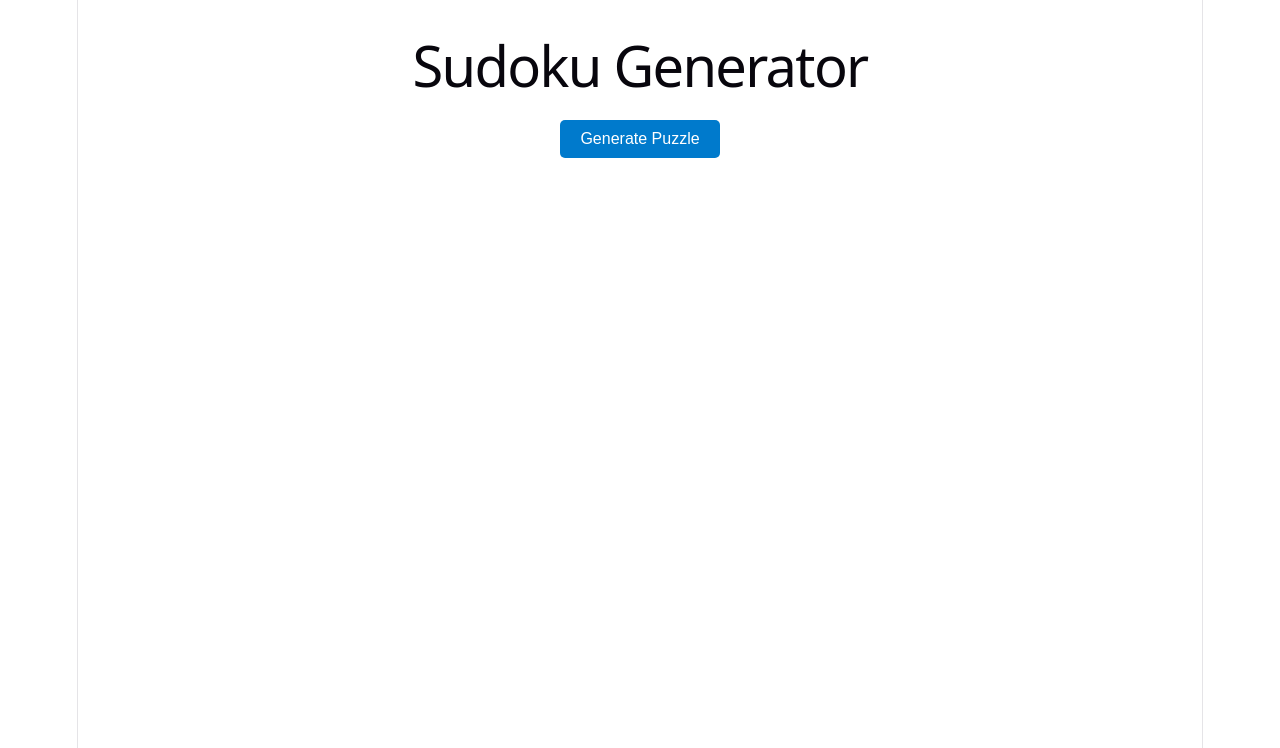
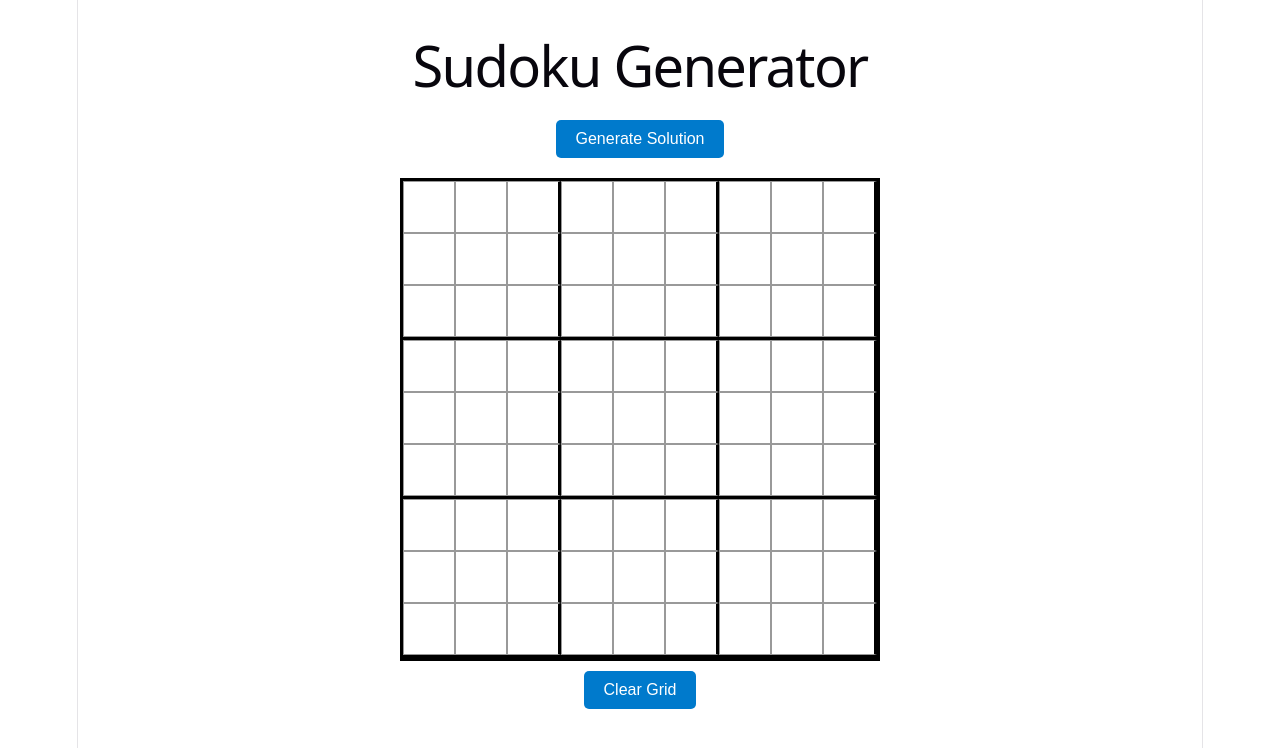
Before and after one commit to amanalem/sudoku-generator, a React (Vite) app in the folder client/: page / in a window 1280 px wide. Shown: the top 748 px of the page. Built offline with nearby package versions, Linux system fonts and the light colour scheme.

Commit message:
added functionality for clearing puzzle grid and starting with an empty grid on the page

```diff
--- a/client/src/App.jsx
+++ b/client/src/App.jsx
@@ -7,7 +7,7 @@ import SudokuGrid from "./components/SudokuGrid";
 function App() {
   const [puzzle, setPuzzle] = useState(null);
   const [loading, setLoading] = useState(false);
-  const [emptyGrid, setEmptyGrid] = useState(null);
+  const [emptyGrid, setEmptyGrid] = useState(true);
 
   const fetchPuzzle = async () => {
     setLoading(true);
@@ -22,13 +22,10 @@ function App() {
   };
 
   const fetchEmptyGrid = async () => {
-    try {
-      const res = await axios.get("http://localhost:8080/api/puzzle");
-      setEmptyGrid(res.data.blank);
-    } catch (error) {
-      console.error("Error fetching blank puzzle:", error);
-    }
-  };
+    setPuzzle(null)
+    setEmptyGrid(true)
+  }
+
 
   return (
     <div className="app">
@@ -38,10 +35,11 @@ function App() {
         onClick={fetchPuzzle}
         disabled={loading}
       >
-        {loading ? "Generate Puzzle" : "Generate Puzzle"}
+        {loading ? "Generate Solution" : "Generate Solution"}
       </button>
-      {emptyGrid && <EmptyGrid emptyGrid={emptyGrid} />}
+      {emptyGrid && <EmptyGrid/>}
       {puzzle && <SudokuGrid puzzle={puzzle} />}
+      <button onClick={fetchEmptyGrid}>{"Clear Grid"}</button>
     </div>
   );
 }
```
Also changed, not shown: 1 other file (tests, documents, lock files or other folders).
